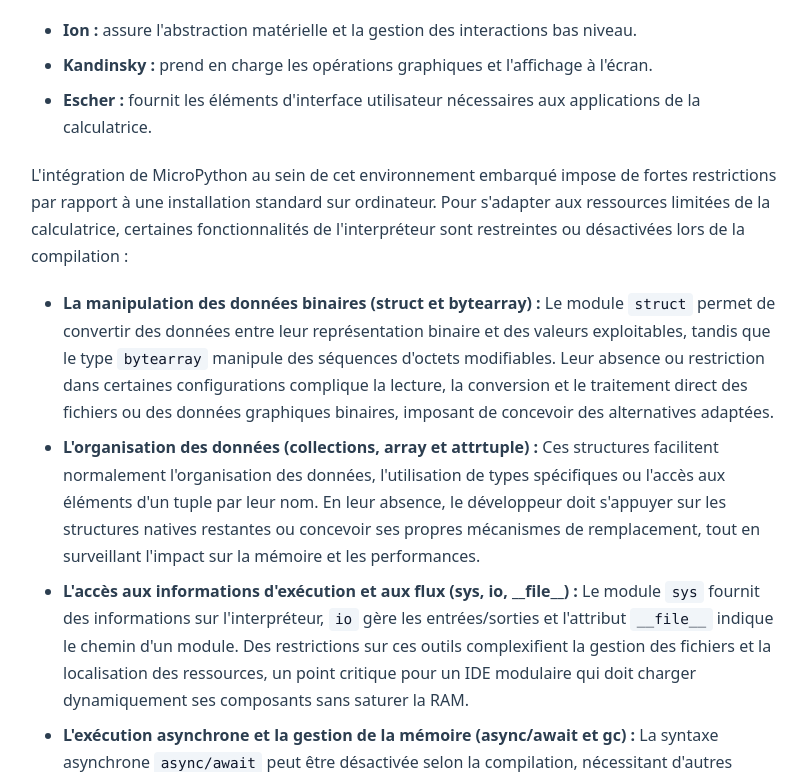
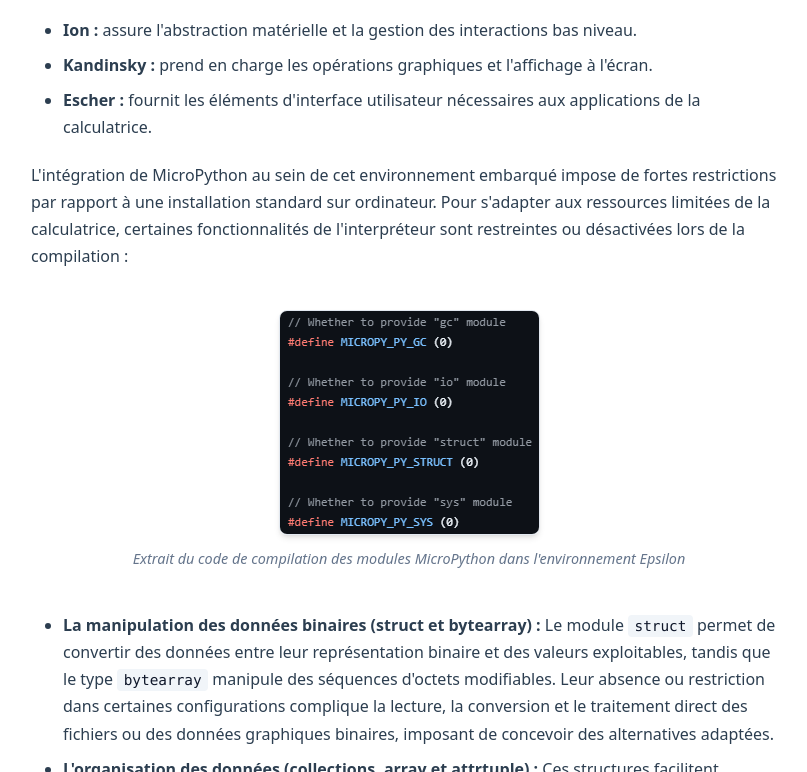
Before and after one commit to DiageGD/ECMMP, a plain HTML site: page operatingSystemEpsilon.html in a window 1280 px wide. Shown: the part 533-1305 px from the top of the page, without its empty margins (231-1038 px from the left). Drawn offline with Linux system fonts and the light colour scheme.

Commit message:
Refactor operatingSystemEpsilon.html structure

```diff
--- a/operatingSystemEpsilon.html
+++ b/operatingSystemEpsilon.html
@@ -62,6 +62,17 @@
           calculatrice, certaines fonctionnalités de l'interpréteur sont
           restreintes ou désactivées lors de la compilation :
         </p>
+
+        <figure>
+          <img
+            src="items/images/mpconfigportCFilePythonModulesExtract.png"
+            alt="Extrait du code d'intégration de l'environnement MicroPython"
+          />
+          <figcaption>
+            Extrait du code de compilation des modules MicroPython dans l'environnement Epsilon
+          </figcaption>
+        </figure>
+
         <ul>
           <li>
             <strong
```
